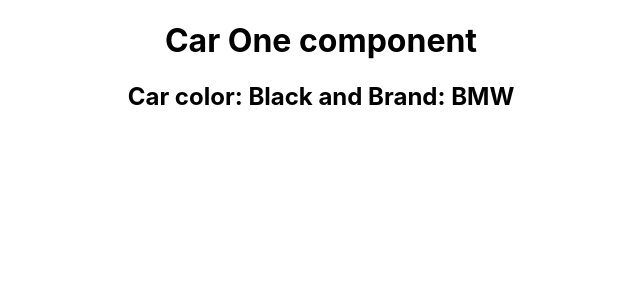
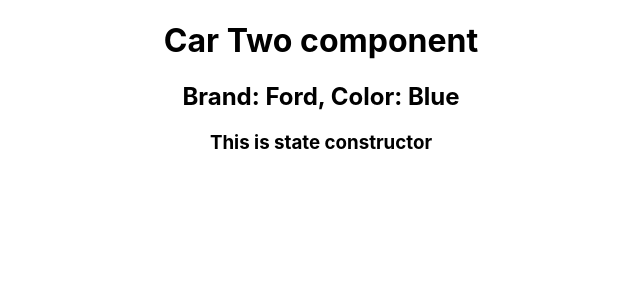
Before and after one commit to tnmy2426/first_react_app, a React (Create React App) app: page / in a window 1280 px wide. Shown: the top 300 px of the page, without its empty margins (319-959 px from the left). Built offline with nearby package versions, Linux system fonts and the light colour scheme.

Commit message:
Destructuring props and state in Class component

```diff
--- a/src/App.js
+++ b/src/App.js
@@ -1,12 +1,13 @@
 import React from 'react';
 // import logo from './logo.svg';
 import './App.css';
-import CarOne from './components/CarOne';
+import CarTwo from './components/CarTwo';
+// import CarOne from './components/CarOne';
 // import Counter from './components/Counter';
 // import Subscribe from './components/Subscribe';
 // import Hello from './components/Hello'
 // import Navbar from './components/Navbar';
-import Welcome from './components/Welcome';
+// import Welcome from './components/Welcome';
 
 function App() {
   return (
@@ -21,7 +22,8 @@
 
       {/* <Subscribe /> */}
       {/* <Counter /> */}
-      <CarOne brand='BMW' color='Black' />
+      {/* <CarOne brand='BMW' color='Black' /> */}
+      <CarTwo brand='Ford' color='Blue' />
     </div>
   );
 }
--- a/src/components/CarTwo.js
+++ b/src/components/CarTwo.js
@@ -0,0 +1,28 @@
+import React, { Component } from 'react'
+
+class CarTwo extends Component {
+    constructor(props) {
+        super(props)
+
+        this.state = {
+             messages: "This is state constructor"
+        }
+    }
+
+
+    render() {
+
+        const {brand, color} = this.props
+        const { messages } = this.state
+
+        return (
+            <div>
+                <h1>Car Two component</h1>
+                <h2>Brand: {brand}, Color: {color}</h2>
+                <h3> {messages} </h3>
+            </div>
+        )
+    }
+}
+
+export default CarTwo
```
